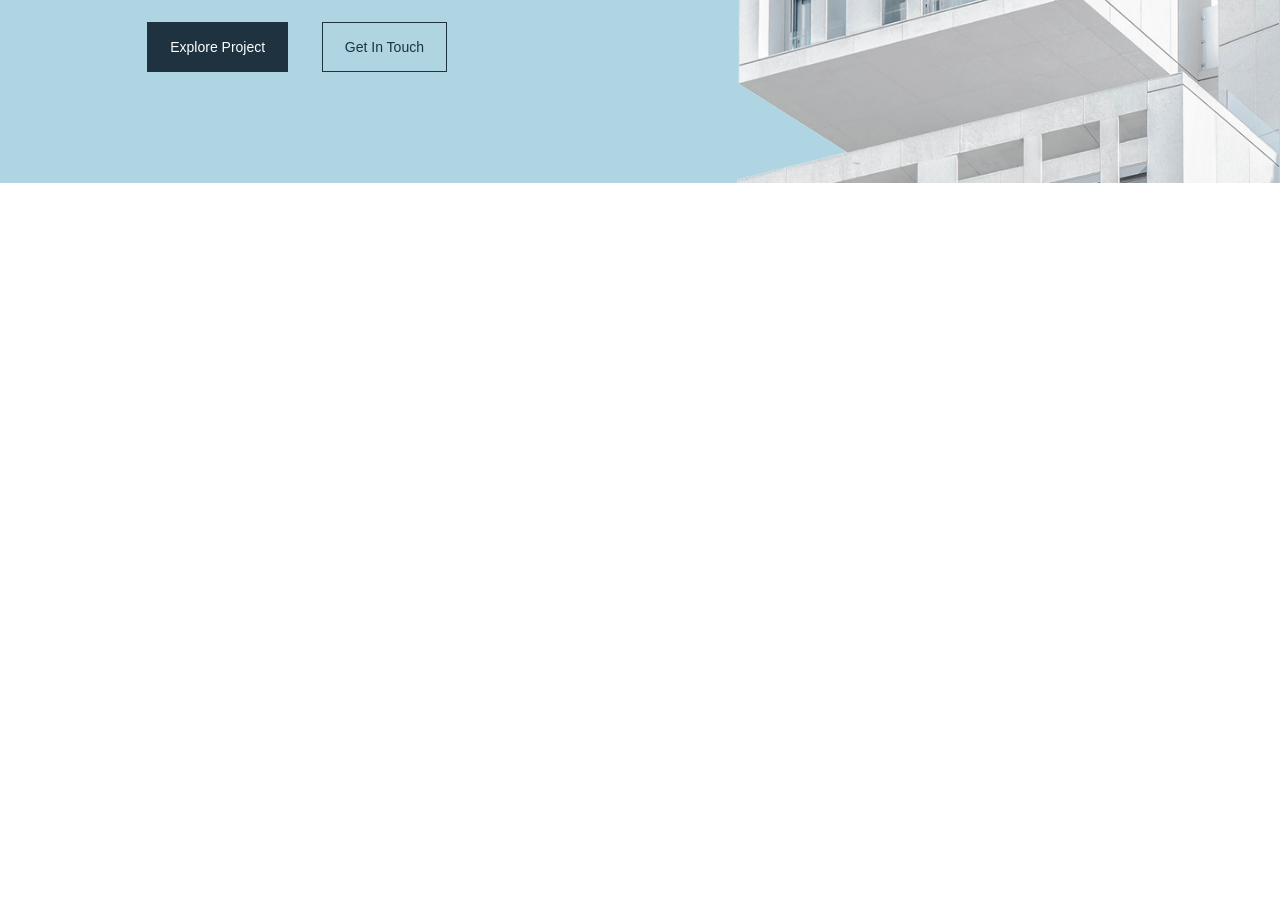
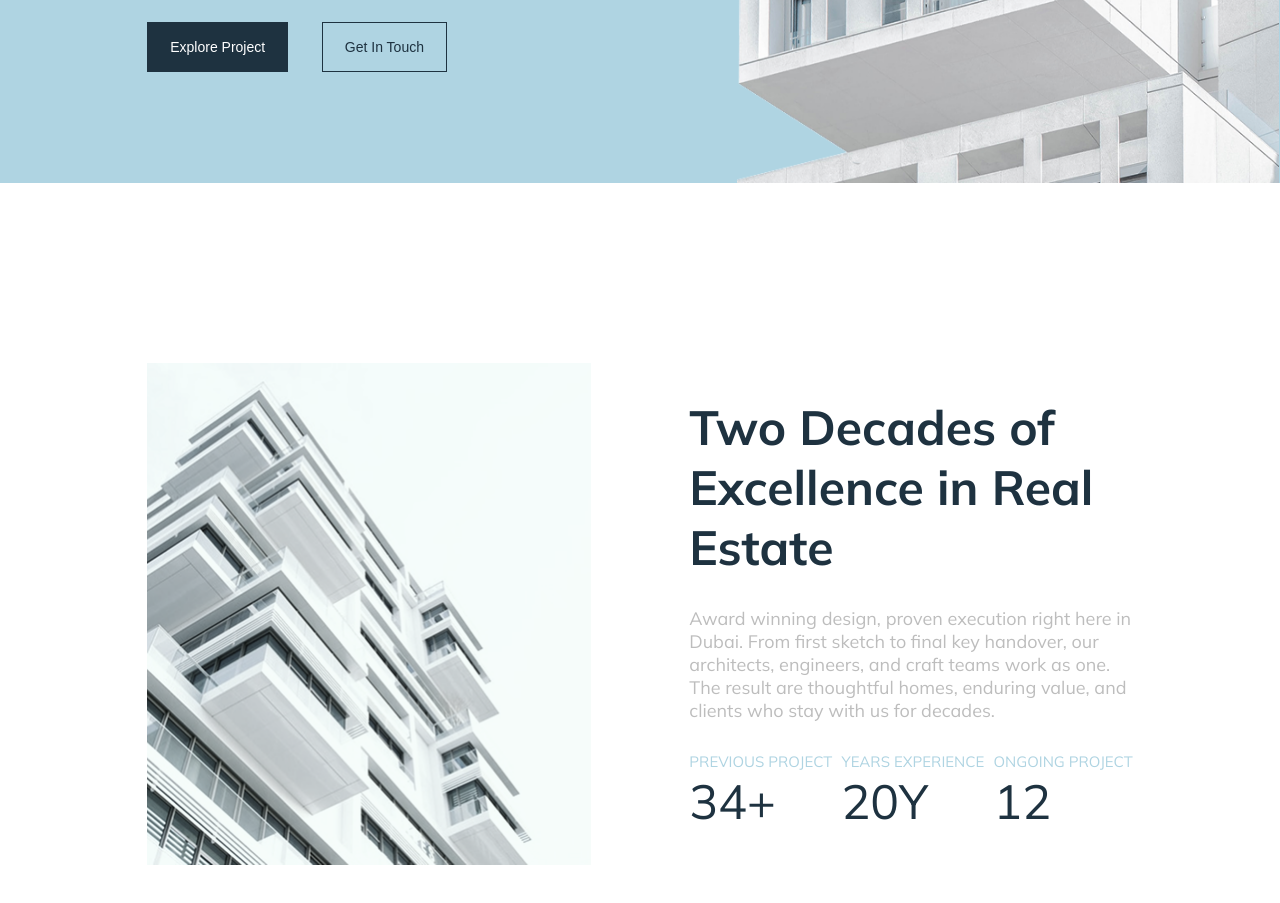
Before and after one commit to OmamaKhokhar/LUGAR-Website, a plain HTML site: page index.html in a window 1280 px wide. Shown: the part 545-1448 px from the top of the page. Before the commit the page ends 800 px from the top, so only its background shows below. Drawn offline with Linux system fonts and the light colour scheme.

Commit message:
Added a About Section

```diff
--- a/index.html
+++ b/index.html
@@ -11,6 +11,7 @@
     <link rel="stylesheet" type="text/css"
         href="https://cdnjs.cloudflare.com/ajax/libs/font-awesome/6.7.2/css/all.min.css">
     <link rel="stylesheet" type="text/css" href="style.css">
+    <link rel="icon" href="assets/images/favicon.svg" type="image/x-icon">
     <title>LUGAR | Home</title>
 </head>
 
@@ -51,8 +52,8 @@
         <section class="container hero-section">
             <div class="hero-container">
                 <div class="hero-content">
-                    <h1>Where Every Brick Holds Your Dream</h1>
-                    <p>Shaping home from your imagination</p>
+                    <h1 class="hero-content-heading">Where Every Brick Holds Your Dream</h1>
+                    <p class="hero-content-paragraph">Shaping home from your imagination</p>
 
                     <div class="hero-buttons">
                         <a href="#projects"><button class="project-button">Explore Project</button></a>
@@ -61,9 +62,9 @@
                 </div>
 
                 <div class="hero-image">
-                    <img class="hero-section-mark-1" src="assets/images/hero-section-mark-1.png" alt="">
-                    <img class="hero-section-mark-2" src="assets/images/hero-section-mark-2.png" alt="">
-                    <img class="hero-section-arrow" src="assets/images/hero-section-arrow.png" alt="">
+                    <img class="hero-section-mark-1" src="assets/images/hero-section-mark-1.png" alt="Right Arrow Mark">
+                    <img class="hero-section-mark-2" src="assets/images/hero-section-mark-2.png" alt="Left Arrow Mark">
+                    <img class="hero-section-arrow" src="assets/images/hero-section-arrow.png" alt="Indicating Arrow">
                     <img class="hero-section-image" src="assets/images/hero-section-image-1.png"
                         alt="A white architectural Building">
                 </div>
@@ -71,6 +72,41 @@
 
         </section>
     </header>
+
+    <main>
+        <!-- About Section -->
+         <section class="container about-section" id="about">
+            <div class="about-container">
+
+                <div class="about-image">
+                    <img src="assets/images/about-section-image.png" alt="A LUGAR real estate Building">
+                </div>
+                <div class="about-content">
+                    <h2 class="about-content-heading">Two Decades of Excellence in Real Estate
+                    </h2>
+                    <p class="about-content-paragraph">	Award winning design, proven execution right here in Dubai.	From first sketch to final key handover, our architects, engineers, and craft teams work as one. The result are thoughtful homes, enduring value, and clients who stay with us for decades.</p>
+                    <div class="about-detail">
+                        <div class="about-detail-container">
+                            <p class="about-detail-heading">Previous Project</p>
+                            <p class="about-detail-number">34+</p>
+                        </div>
+
+                        <div class="about-detail-container">
+                            <p class="about-detail-heading">Years Experience</p>
+                            <p  class="about-detail-number">20Y</p>
+                        </div>
+
+                        <div class="about-detail-container">
+                            <p class="about-detail-heading">Ongoing Project</p>
+                            <p class="about-detail-number">12</p>
+                        </div>
+
+                    </div>
+
+                </div>
+            </div>
+         </section>
+    </main>
 </body>
 
 </html>
--- a/style.css
+++ b/style.css
@@ -13,7 +13,7 @@
 /* ================== */
 
 :root {
-    --primary-color: #AFD4E2;
+    --primary-color: rgb(175, 212, 226);
     --secondary-color: #1E3240;
     --accent-color: #BDBDBD;
     --background-color: #FFFFFF;
@@ -155,6 +155,7 @@ ul.nav-list a:hover {
     display: flex;
     justify-content: space-between;
     padding-top: clamp(40px, 7.5vw, 100px);
+    margin-bottom: clamp(40px, 14vw, 180px);
 }
 
 /* Hero Content */
@@ -166,13 +167,13 @@ ul.nav-list a:hover {
     gap: 10px;
 }
 
-.hero-content h1 {
+.hero-content h1.hero-content-heading {
     font-size: clamp(35px, 7vw, 90px);
     font-family: "Mulish-Bold";
     color: var(--secondary-color);
 }
 
-.hero-content p {
+.hero-content p.hero-content-paragraph {
     font-size: clamp(18px, 2vw, 20px);
     color: var(--secondary-color);
     line-height: 1.5;
@@ -219,6 +220,62 @@ ul.nav-list a:hover {
 .hero-image img.hero-section-image {
     width: 100%;
     height: 100%;
+}
+
+/* About Section */
+.about-container {
+    display: flex;
+    justify-content: space-between;
+    margin-bottom: clamp(40px, 14vw, 180px);
+}
+
+/* About Image */
+.about-image {
+    width: 45%;
+}
+
+
+.about-image img {
+    width: 100%;
+    height: 100%;
+
+}
+
+/* About content */
+.about-content {
+    width: 45%;
+    display: flex;
+    flex-direction: column;
+    justify-content: center;
+    gap: 30px;
+}
+
+.about-content h2.about-content-heading, .about-detail-number {
+    font-size: clamp(30px, 5vw, 48px);
+    font-family: "Mulish-Bold";
+    color: var(--secondary-color);
+}
+
+.about-content p.about-content-paragraph {
+    font-size: clamp(16px, 2vw, 18px);
+    color: var(--accent-color);
+}
+
+.about-detail{
+    width: 100%;
+    display: flex;
+    justify-content: space-between;
+
+}
+
+.about-detail-heading{
+    color: var(--primary-color);
+    text-transform: uppercase;
+    font-size: clamp(10.5px, 2vw, 15px);
+}
+
+.about-detail-number{
+    font-family: "Mulish-Regular";
 }
 
 /* ================== */
@@ -352,6 +409,21 @@ ul.nav-list a:hover {
     .hero-section-mark-2 {
         width: 3vw;
     }
+
+    /* About Section */
+    .about-container {
+        flex-direction: column;
+        gap: 30px;
+    }
+
+    .about-image {
+        width: 100%;
+    }
+
+    .about-content {
+        width: 100%;
+    }
+
 }
 
 /* ================== */
@@ -361,7 +433,7 @@ ul.nav-list a:hover {
 
     /* Hero Section */
     .hero-image {
-        width: 120%;
+        width: 115%;
         margin: 0%;
     }
 }
```
Also changed, not shown: assets/images/about-section-image.png (added), assets/images/favicon.svg (added).
